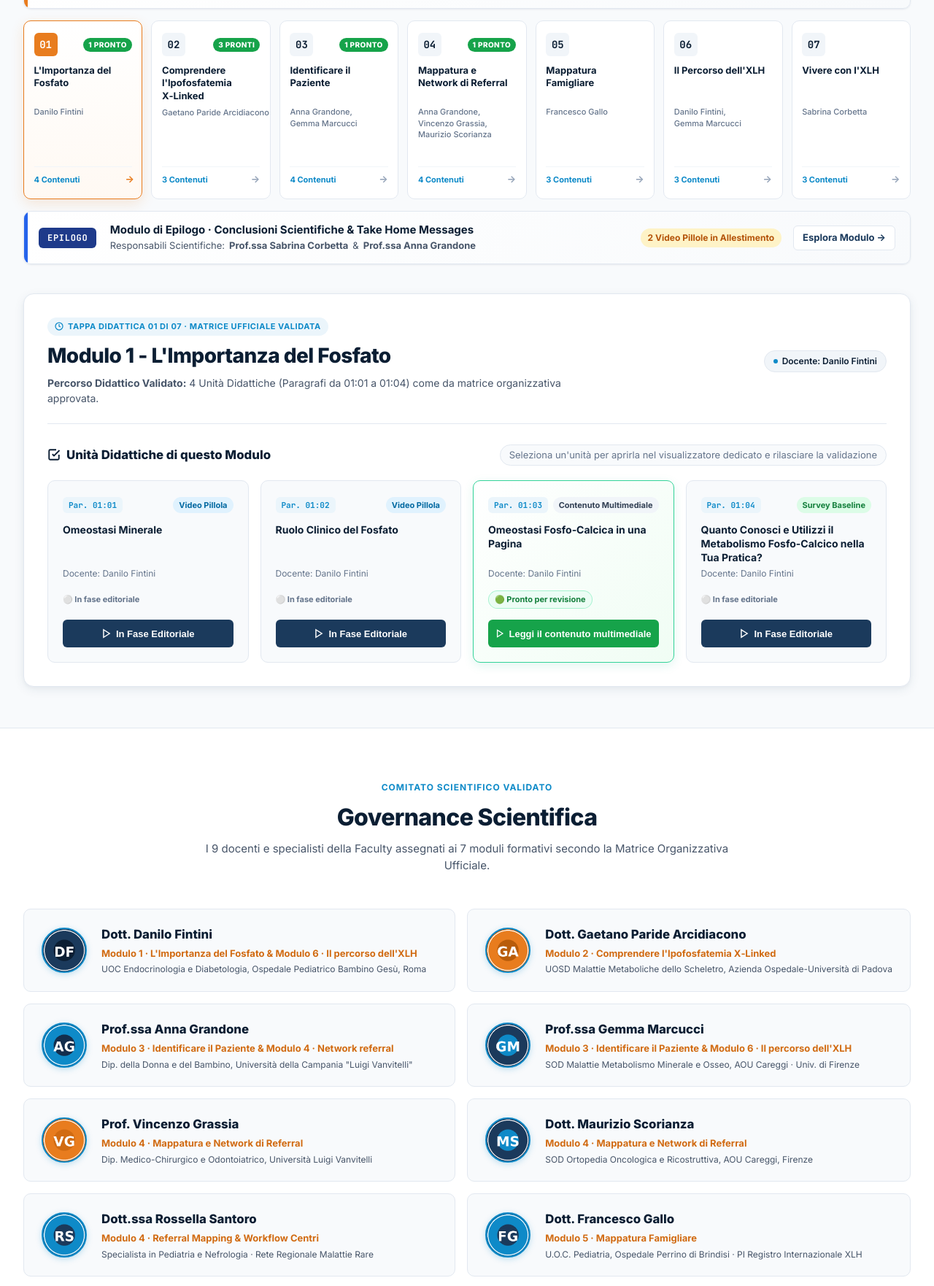
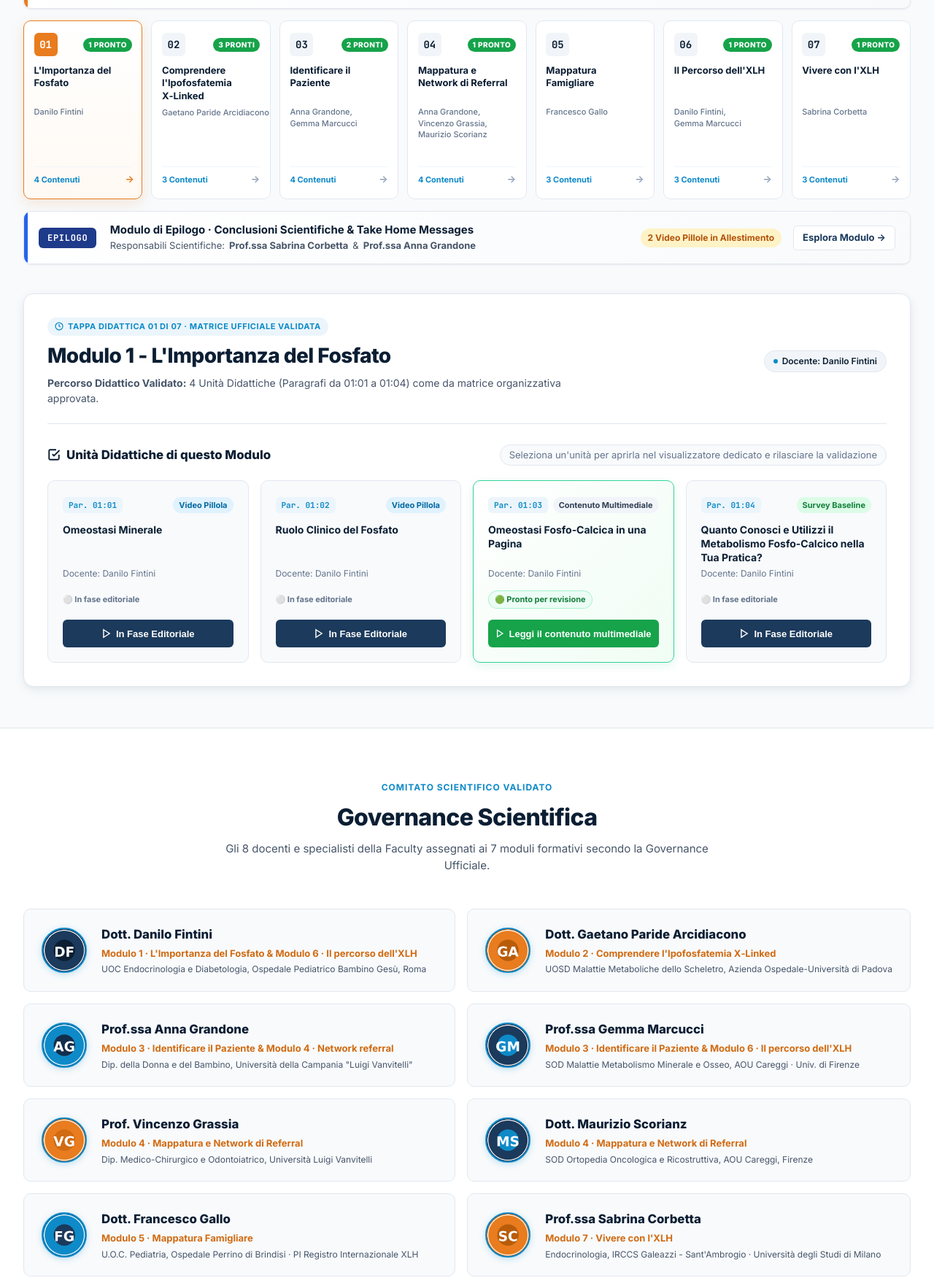
Before and after one commit to Hassenzio/radar-xlh-faculty-review, a plain HTML site: page index.html in a window 1280 px wide. Shown: the part 797-2559 px from the top of the page at 73% size. Drawn offline with Linux system fonts and the light colour scheme; files whose address does not match are found by name.

Commit message:
feat: add video lectures 03.02, 06.02, 07.02, correct Maurizio Scorianz name, remove Santoro, rewrite and refine Razionale

```diff
--- a/assets/app.js
+++ b/assets/app.js
@@ -114,9 +114,11 @@ const MODULES_DATA = [
         "id": "03:02:00",
         "title": "Manifestazioni nell'Adulto",
         "authors": "Gemma Marcucci",
-        "type": "Video Pillola",
+        "type": "Video Lezione",
         "formatClass": "format-video",
-        "hasRealContent": false
+        "hasRealContent": true,
+        "embedUrl": "https://player.vimeo.com/video/1249362502?h=f1963f2ad7",
+        "embedHtml": '<div class="vimeo-embed-wrapper"><iframe src="https://player.vimeo.com/video/1249362502?h=f1963f2ad7&autoplay=1&autopause=0&player_id=0&app_id=58479" frameborder="0" allow="autoplay; fullscreen; picture-in-picture; clipboard-write; encrypted-media; web-share" referrerpolicy="strict-origin-when-cross-origin" allowfullscreen title="0302 Marcucci"></iframe></div>'
       },
       {
         "id": "03:03:00",
@@ -144,7 +146,7 @@ const MODULES_DATA = [
     "authors": [
       "Anna Grandone",
       "Vincenzo Grassia",
-      "Maurizio Scorianza"
+      "Maurizio Scorianz"
     ],
     "units": [
       {
@@ -158,7 +160,7 @@ const MODULES_DATA = [
       {
         "id": "04:02:00",
         "title": "Ruolo di Ortopedico e Fisiatra",
-        "authors": "Maurizio Scorianza",
+        "authors": "Maurizio Scorianz",
         "type": "Video Pillola",
         "formatClass": "format-video",
         "hasRealContent": false
@@ -240,9 +242,11 @@ const MODULES_DATA = [
         "id": "06:02:00",
         "title": "Approccio Terapeutico - Adulto",
         "authors": "Gemma Marcucci",
-        "type": "Video Pillola",
+        "type": "Video Lezione",
         "formatClass": "format-video",
-        "hasRealContent": false
+        "hasRealContent": true,
+        "embedUrl": "https://player.vimeo.com/video/1249362552?h=ea31620b3f",
+        "embedHtml": '<div class="vimeo-embed-wrapper"><iframe src="https://player.vimeo.com/video/1249362552?h=ea31620b3f&autoplay=1&autopause=0&player_id=0&app_id=58479" frameborder="0" allow="autoplay; fullscreen; picture-in-picture; clipboard-write; encrypted-media; web-share" referrerpolicy="strict-origin-when-cross-origin" allowfullscreen title="0602 Marcucci"></iframe></div>'
       },
       {
         "id": "06:03:00",
@@ -275,9 +279,11 @@ const MODULES_DATA = [
         "id": "07:02:00",
         "title": "Transizione - Qualità di Vita",
         "authors": "Sabrina Corbetta",
-        "type": "Contenuto Multimediale",
-        "formatClass": "format-flipbook",
-        "hasRealContent": false
+        "type": "Video Lezione",
+        "formatClass": "format-video",
+        "hasRealContent": true,
+        "embedUrl": "https://player.vimeo.com/video/1249307577?h=25e2dd3216",
+        "embedHtml": '<div class="vimeo-embed-wrapper"><iframe src="https://player.vimeo.com/video/1249307577?h=25e2dd3216&autoplay=1&autopause=0&player_id=0&app_id=58479" frameborder="0" allow="autoplay; fullscreen; picture-in-picture; clipboard-write; encrypted-media; web-share" referrerpolicy="strict-origin-when-cross-origin" allowfullscreen title="0702 Corbetta"></iframe></div>'
       },
       {
         "id": "07:04:00",
--- a/index.html
+++ b/index.html
@@ -16,7 +16,7 @@
   <link rel="icon" type="image/png" href="assets/img/logo.png">
 
   <!-- Stylesheet -->
-  <link rel="stylesheet" href="assets/styles.css?v=2.3">
+  <link rel="stylesheet" href="assets/styles.css?v=2.4">
 </head>
 <body>
 
@@ -225,7 +225,7 @@
       <div class="section-title-wrap">
         <span class="sub-tag">Comitato Scientifico Validato</span>
         <h2>Governance Scientifica</h2>
-        <p>I 9 docenti e specialisti della Faculty assegnati ai 7 moduli formativi secondo la Matrice Organizzativa Ufficiale.</p>
+        <p>Gli 8 docenti e specialisti della Faculty assegnati ai 7 moduli formativi secondo la Governance Ufficiale.</p>
       </div>
 
       <!-- Griglia Faculty Ampia a 2 Colonne: Spazio Completo per i Titoli su Riga Unica Senza Spezzature -->
@@ -300,30 +300,16 @@
           </div>
         </div>
 
-        <!-- 6. Maurizio Scorianza -->
+        <!-- 6. Maurizio Scorianz -->
         <div class="faculty-card-wide">
           <div class="faculty-portrait-wrap">
-            <img src="assets/img/faculty/maurizio-scorianz.png" alt="Dott. Maurizio Scorianza" loading="lazy">
+            <img src="assets/img/faculty/maurizio-scorianz.png" alt="Dott. Maurizio Scorianz" loading="lazy">
           </div>
           <div class="faculty-info-box">
-            <div class="faculty-name">Dott. Maurizio Scorianza</div>
+            <div class="faculty-name">Dott. Maurizio Scorianz</div>
             <div class="faculty-module-row" title="Modulo 4 · Mappatura e Network di Referral (04:02)">Modulo 4 · Mappatura e Network di Referral</div>
             <div class="faculty-role-affiliation" title="SOD Ortopedia Oncologica e Ricostruttiva, Azienda Ospedaliero-Universitaria Careggi, Firenze">
               SOD Ortopedia Oncologica e Ricostruttiva, AOU Careggi, Firenze
-            </div>
-          </div>
-        </div>
-
-        <!-- 7. Rossella Santoro -->
-        <div class="faculty-card-wide">
-          <div class="faculty-portrait-wrap">
-            <img src="assets/img/faculty/rossella-santoro.png" alt="Dott.ssa Rossella Santoro" loading="lazy">
-          </div>
-          <div class="faculty-info-box">
-            <div class="faculty-name">Dott.ssa Rossella Santoro</div>
-            <div class="faculty-module-row" title="Modulo 4 · Mappatura e Network di Referral (04:06, 04:07)">Modulo 4 · Referral Mapping & Workflow Centri</div>
-            <div class="faculty-role-affiliation" title="Specialista in Pediatria e Nefrologia · Rete Regionale Malattie Rare">
-              Specialista in Pediatria e Nefrologia · Rete Regionale Malattie Rare
             </div>
           </div>
         </div>
@@ -370,17 +356,14 @@
 
       <div class="razionale-content-box">
         <div class="razionale-lead-text">
-          L'XLH è una malattia rara ereditaria a trasmissione <span class="no-break">X&#8209;linked</span> dominante causata da mutazioni loss-of-function del gene PHEX espressa prevalentemente negli osteociti.
+          L'Ipofosfatemia <span class="no-break">X&#8209;Linked</span> (XLH) è una patologia genetica rara e progressiva dello scheletro, caratterizzata da una perdita renale continua di fosfato che compromette la corretta mineralizzazione ossea e la qualità di vita.
         </div>
         <p class="razionale-body-text">
-          Il difetto di PHEX determina un'eccessiva produzione di FGF23 (Fibroblast Growth Factor 23), che agisce a livello renale riducendo il riassorbimento tubulare di fosfato (inibizione dei cotrasportatori NPT2a) e inibendo la 1-alfa-idrossilasi. Il risultato è un'ipofosfatemia cronica con perdita renale di fosfato e difetto di mineralizzazione dello scheletro in crescita (rachitismo) e dell'osso maturo (osteomalacia).
+          Alla base della malattia vi è un'alterazione del gene PHEX che provoca una produzione eccessiva di FGF23 (Fibroblast Growth Factor 23). Questo squilibrio ormonale riduce il riassorbimento tubulare di fosfato e blocca la sintesi di vitamina D attiva. Privato di questo elemento strutturale, il tessuto osseo non riesce a mineralizzarsi adeguatamente: durante la crescita pediatrica ciò provoca rachitismo, deformità progressive degli arti inferiori e ritardo motorio, mentre in età adulta conduce a osteomalacia, pseudofratture da fragilità, entesopatie diffuse e dolore cronico invalidante.
         </p>
         <p class="razionale-body-text">
-          In età pediatrica predominano gambe arcuate, bassa statura, disturbi della deambulazione e dolore; nell'adulto dolore cronico, entesopatie, pseudofratture, anomalie dentarie con accessi spontanei in assenza di carie e ridotta qualità di vita. Proprio per questa eterogeneità, la diagnosi precoce dipende in modo decisivo dalle figure specialistiche periferiche (PLS, odontoiatri, ortopedici e fisiatri) che intercettano i primi segnali clinici prima delle deformità scheletriche gravi.
+          La diversità dei sintomi e la lentezza evolutiva rendono la diagnosi un percorso spesso complesso e costellato di ritardi: dall'incurvamento delle gambe nel bambino fino ad ascessi dentari spontanei in assenza di carie e rigidità articolare nell'adulto. Per questo, l'intercettazione precoce dipende in modo determinante dalla sensibilità dei medici del territorio e degli specialisti di prima linea — pediatri di libera scelta, medici di medicina generale, odontoiatri, ortopedici e fisiatri — chiamati a cogliere tempestivamente i campanelli d'allarme e ad attivare la rete di referral verso i centri specialistici di riferimento.
         </p>
-        <div class="razionale-alert-banner">
-          <strong>Screening Familiare & Valore Diagnostico:</strong> La trasmissione <span class="no-break">X&#8209;linked</span> dominante implica che ogni paziente indice può aprire a nuove diagnosi all'interno della famiglia. Il percorso formativo struttura l'anamnesi familiare come moltiplicatore attivo di diagnosi precoci.
-        </div>
       </div>
 
       <!-- I 5 Obiettivi Formativi -->
@@ -581,7 +564,7 @@
   </footer>
 
   <!-- Scripts -->
-  <script src="assets/app.js?v=2.3"></script>
+  <script src="assets/app.js?v=2.4"></script>
   <script src="https://player.vimeo.com/api/player.js"></script>
 </body>
 </html>
```
